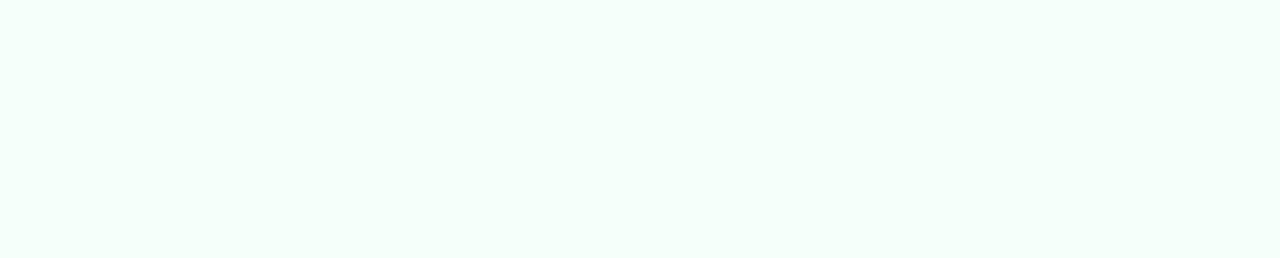
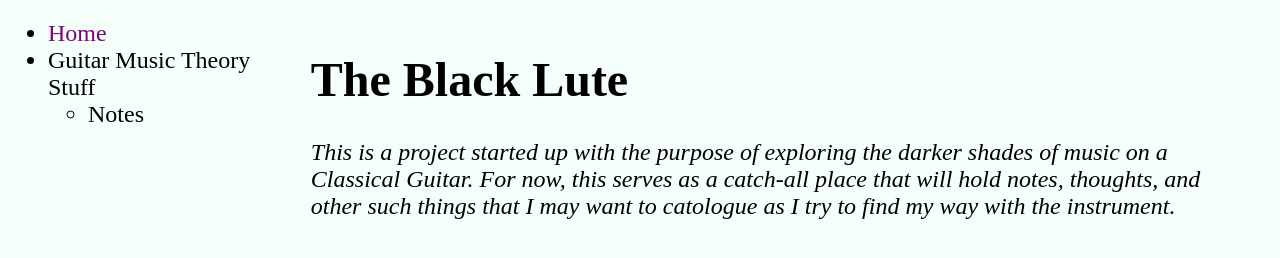
Before and after one commit to omarotxoa/the-black-lute, a website: page index.html in a window 1280 px wide. Drawn offline with Linux system fonts and the light colour scheme.

Commit message:
Guitar Music Theory Notes page and short intro on home page

```diff
--- a/index.html
+++ b/index.html
@@ -7,6 +7,20 @@
     <link rel="stylesheet" href="/css/styles.css">
 </head>
 <body>
+    <nav>
+        <ul>
+            <li><a href="#" class="current">Home</a></li>
+            <li>Guitar Music Theory Stuff
+                <ul>
+                    <li><a href="/music-theory/notes.html">Notes</a></li>
+                </ul>
+            </li>
+        </ul>
+    </nav>
+    <main>
+        <h1>The Black Lute</h1>
+        <p><em>This is a project started up with the purpose of exploring the darker shades of music on a Classical Guitar. For now, this serves as a catch-all place that will hold notes, thoughts, and other such things that I may want to catologue as I try to find my way with the instrument.</em></p>
+    </main>
 
 </body>
 </html>
```
Also changed, not shown: music-theory/notes.html (added, +25 -0 lines).
